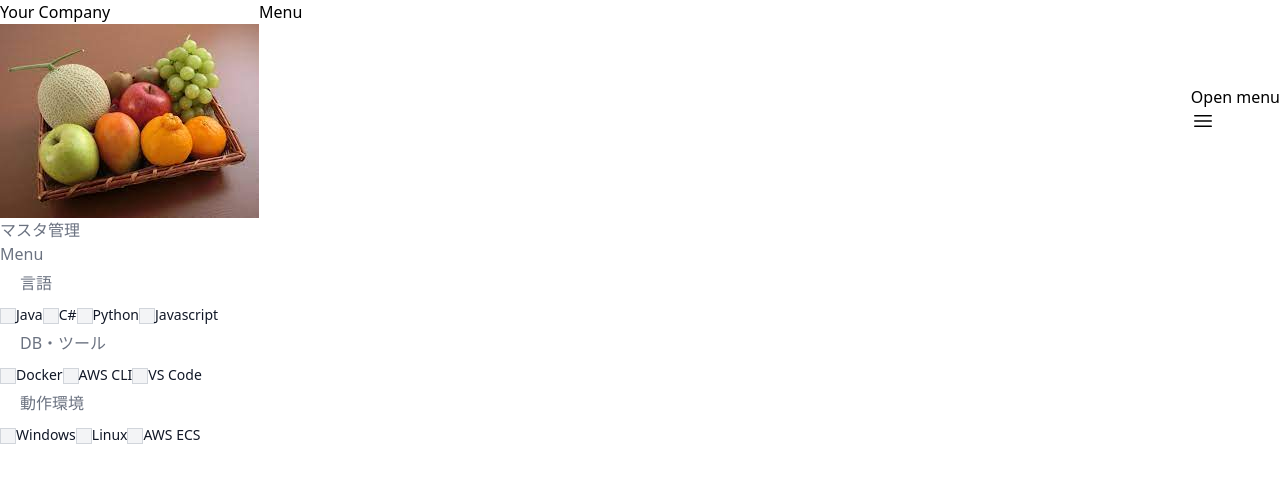
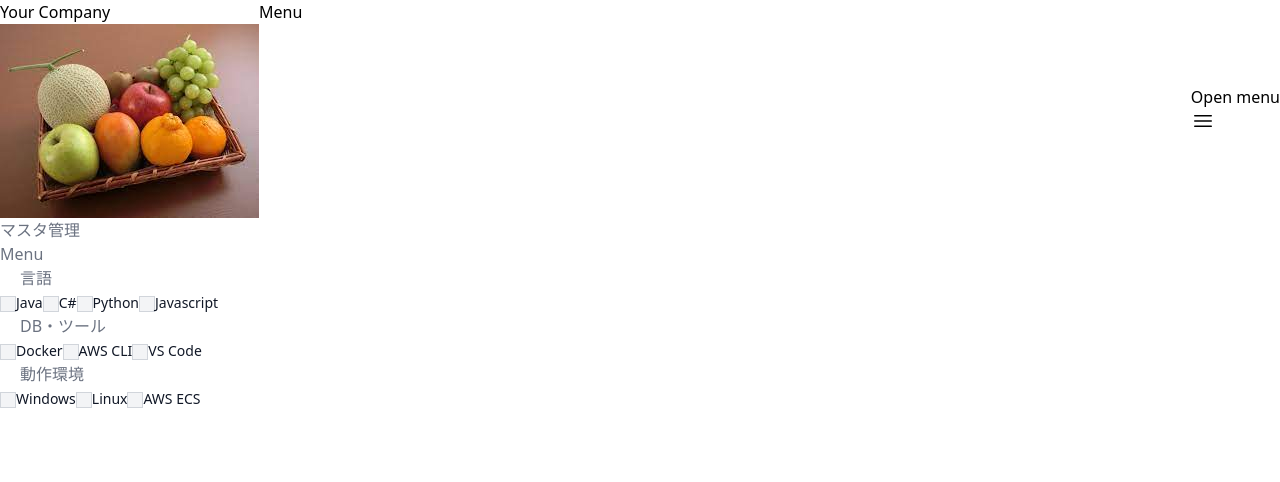
Before and after one commit to myantyuWorld/stackies-app, a Vue app in the folder frontend/vite_fast/: page /master in a window 1280 px wide. Shown: the top 482 px of the page. Built offline with nearby package versions, Linux system fonts and the light colour scheme.

Commit message:
Add Todo comment

```diff
--- a/frontend/vite_fast/src/components/MasterData.vue
+++ b/frontend/vite_fast/src/components/MasterData.vue
@@ -11,8 +11,9 @@ defineProps<{
   <div class="rounded-xl bg-white shadow-xl p-6 my-6">
     <div class="container mt-8 px-5 py-1 mx-auto my-auto">
       <h2 class="mb-8 text-xl text-cyan-900 font-bold">{{ name }}
-        <button
-          class="text-sm ml-6 px-4 py-2 bg-gray-400  text-white rounded-lg  tracking-wider hover:bg-gray-500 outline-none">Add</button>
+        <!-- TODO：本画面で、言語など追加できるようにする -->
+        <!-- <button
+          class="text-sm ml-6 px-4 py-2 bg-gray-400  text-white rounded-lg  tracking-wider hover:bg-gray-500 outline-none">Add</button> -->
       </h2>
 
     </div>
```
